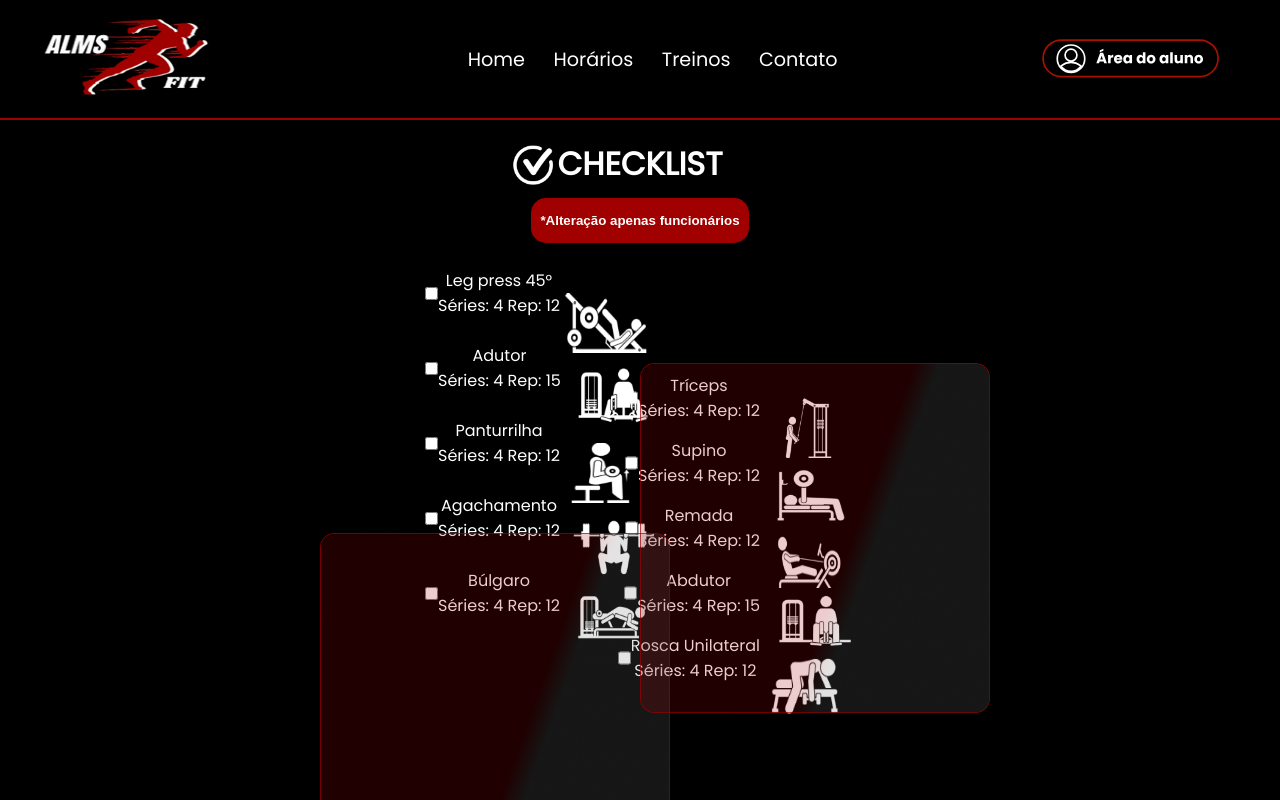
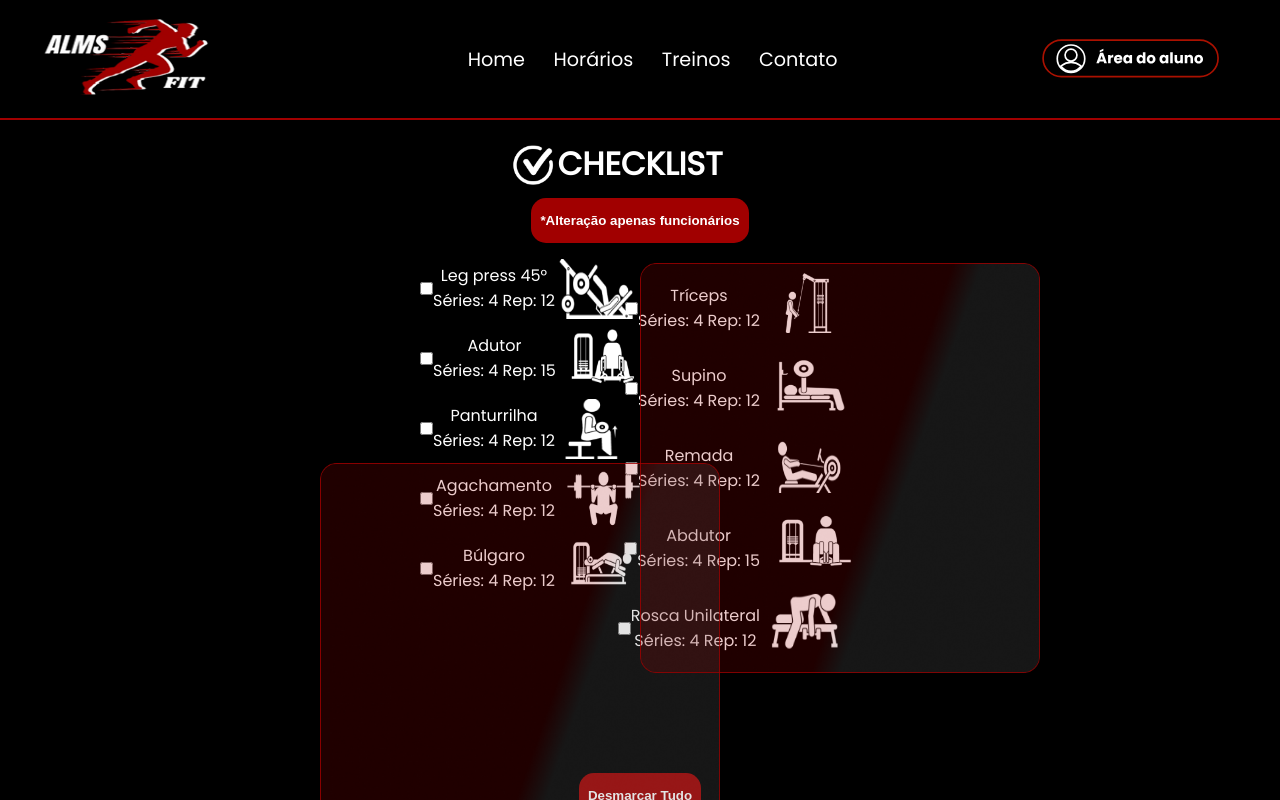
Before and after one commit to Anacaroline16/Fabrica-de-Software, a Next.js app in the folder almsfit/: page /TELAS/check_list in a window 1280 px wide. Shown: the top 800 px of the page. Built offline with nearby package versions, Linux system fonts and the light colour scheme.

Commit message:
atualizartelaCheckList

```diff
--- a/almsfit/src/app/TELAS/check_list/checklist.module.css
+++ b/almsfit/src/app/TELAS/check_list/checklist.module.css
@@ -12,11 +12,12 @@
     display: flex;
     align-items: center;
     background: rgb(0, 0, 0);
-    padding: 10px;
-    margin: 5px;
     border-radius: 5px;
-    justify-content: start; /* Alinha a lista à direita */
+    justify-content: start; /* Alinha a lista à direita*/
     padding-left: 400px;
+    margin-right: 500px;
+    padding-top: 10px;
+    padding-bottom: 10px;
   }
 
   .checklist_02{
@@ -24,33 +25,28 @@
     padding: 0;
   }
 
-  .checklist_02li li{
-    display: flex;
-    background: rgb(0, 0, 0);
-    margin: 5px;
-    border-radius: 5px;
-    margin-right: 10px;
-    justify-content: flex-end;
-  }
-
   .checklist_02 li{
     display: flex;
+    align-items: center;
     justify-content: flex-end;
     background: rgb(0, 0, 0);
-    margin: 5px;
     border-radius: 5px;
     margin-right: 500px;
-    margin-bottom: -120px;
+    margin-bottom: 10px;
+    margin-bottom: -140px;
+    padding-bottom: 10px;
   }
 
   .checklist img {
-    width: 100px;
+    width: 90px;
+    margin-top: -29px;
     height: 60px;
     position: absolute;
   }
 
   .checklist_02 img{
     width: 100px;
+    margin-top: -35px;
     height: 60px;
     position: absolute;
   }
@@ -79,20 +75,18 @@
 
   .quadradored01{
     justify-content: flex-end;
-    margin-bottom: -20px;
+    position: relative;
+    margin-bottom: -110px;
     margin-left: 300px;
     display: flex;
-    margin-top: 20px;
-    justify-content: center; /* Centraliza horizontalmente */
-    align-items: center; /* Alinha verticalmente */
-    position: relative;
+    justify-content: center; /*Centraliza horizontalmente */
+    align-items: center; /*Alinha verticalmente*/
   }
 
   .quadradored02{
     justify-content: flex-start;
     position: absolute;
     margin-top: -500px;
-    margin-right: -400px;
-    justify-content: center; /* Centraliza horizontalmente */
+    justify-content: center;  /*Centraliza horizontalmente */
     align-items: center; /* Alinha verticalmente */
   }
--- a/almsfit/src/app/TELAS/check_list/page.js
+++ b/almsfit/src/app/TELAS/check_list/page.js
@@ -77,15 +77,15 @@ const Checklist = () => {
 
       <div className={styles.containerimg1}>
             <Image src="/images/Rectangle 96 (1).png" className={styles.quadradored01}
-            width={350}
-             height={350}
+            width={400}
+            height={410}
             alt="Quadrado vermelho"/>
             </div>
 
          <div className={styles.containerImg2}>
             <Image src="/images/Rectangle 96 (1).png" className={styles.quadradored02}
-            width={350}
-            height={350}
+            width={400}
+            height={410}
             alt="Quadrado vermelho 02"/>
         </div>
       <button onClick={desmarcarTudo} className={styles.clearButton}>Desmarcar Tudo</button>
@@ -94,62 +94,3 @@ const Checklist = () => {
 };
 
 export default Checklist;
-
-
-
-
-
-
-
-// const exercicios = [
-//   { id: 1, nome: "Leg press 45°", series: "4", reps: "12", img: "/images/legpress45.png" },
-//   { id: 2, nome: "Adutor", series: "4", reps: "15", img: "/images/27 1.png" },
-//   { id: 3, nome: "Panturrilha", series: "4", reps: "12", img: "/images/26 1.png" },
-//   { id: 4, nome: "Agachamento", series: "4", reps: "12", img: "/images/28 1.png" },
-//   { id: 5, nome: "Búlgaro", series: "4", reps: "12", img: "/images/29 2.png" },
-//   { id: 6, nome: "Rosca Unilateral", series: "2", reps: "12", img: "/images/30 1.png" },
-//   { id: 7, nome: "Abdutor", series: "4", reps: "15", img: "/images/31 1.png" },
-//   { id: 8, nome: "Remada", series: "2", reps: "8", img: "/images/33 1.png" },
-//   { id: 9, nome: "Supino", series: "2", reps: "8", img: "/images/32 1.png" },
-//   { id: 10, nome: "Trícpes", series: "4", reps: "12", img: "/images/34 1.png" },
-// ];
-
-// const Checklist = () => {
-//   return (
-//     <main className={styles.container}>
-//          <Image src="/images/ALMS FIT (1) 1.png" className={styles.checkzinho}
-//             width={80}
-//             height={50}
-//             alt="check"/>
-//       <h1>CheckList</h1>
-//       <button className={styles.funcButton}>*Alteração apenas funcionários</button>
-
-//       <div className={styles.containerimg1}>
-//       <Image src="/images/Rectangle 96 (1).png" className={styles.quadradored01}
-//             width={350}
-//             height={350}
-//             alt="Quadrado vermelho"/>
-//       </div>
-
-//         <div className={styles.containerImg2}>
-//         <Image src="/images/Rectangle 96 (1).png" className={styles.quadradored02}
-//             width={350}
-//             height={350}
-//             alt="Quadrado vermelho 02"/>
-//         </div>
-
-//       <div className={styles.grid}>
-//         {exercicios.map((exercicio) => (
-//           <div key={exercicio.id} className={styles.card}>
-//             <img src={exercicio.img} alt={exercicio.nome} className={styles.exercicioImg}  width={90}
-//             height={60} />
-//             <h3>{exercicio.nome}</h3>
-//             <p>Séries: {exercicio.series} | Reps: {exercicio.reps}</p>
-//           </div>
-//         ))}
-//       </div>
-//     </main>
-//   );
-// };
-
-// export default Checklist;
```
